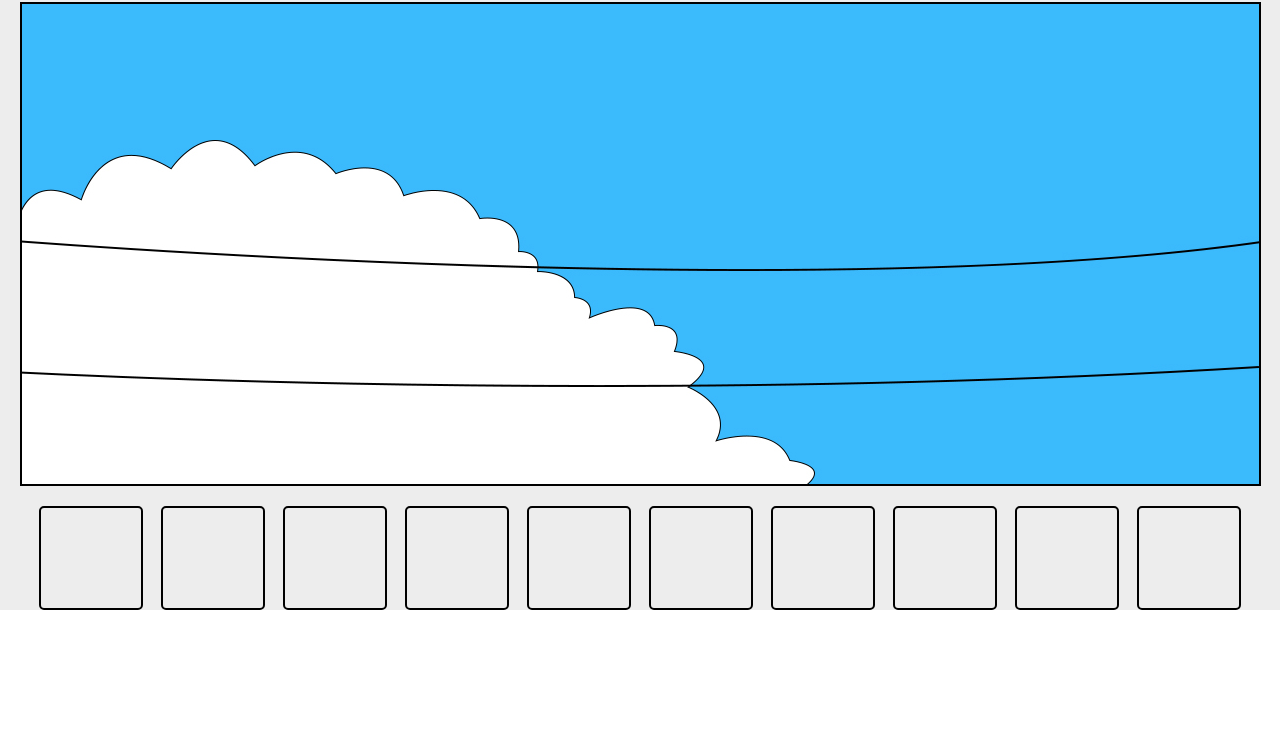
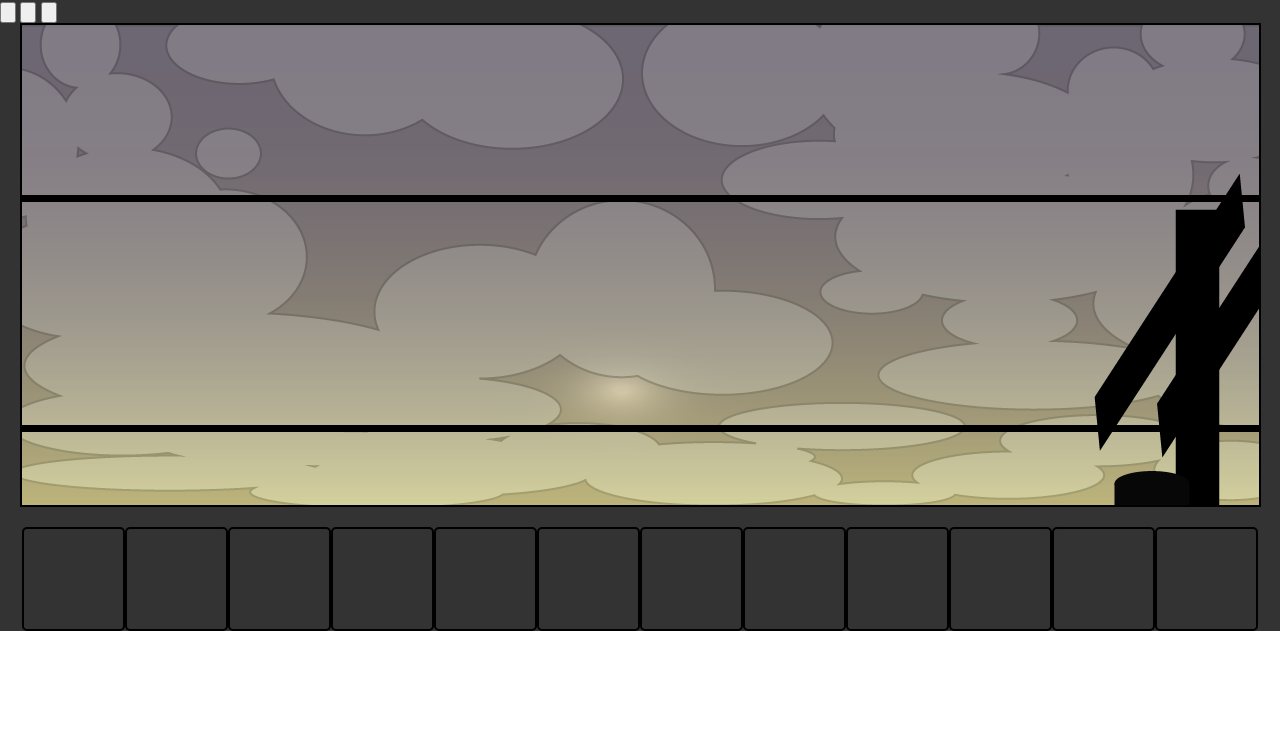
Before and after one commit to j-alexander65807/alexander_j_vialu_j_music_mixer, a plain HTML site: page index.html in a window 1280 px wide. Shown: the part 62-800 px from the top of the page. Drawn offline with Linux system fonts and the light colour scheme.

Commit message:
made bg sprites and 3 buttons to control them

```diff
--- a/css/main.css
+++ b/css/main.css
@@ -10,7 +10,7 @@ body {
 #wrapper {
   max-width: 1600px;
   margin: 0 auto;
-  background-color: #ededed;
+  background-color: #333333;
   height: 100%;
 }
 
@@ -20,12 +20,26 @@ body {
   padding: 20px 0 10px 0;
 }
 
-#dropZone {
-  background-image: url("../images/scene_background.jpg");
+
+
+
+
+
+
+#environment {
+  display:block;
   width: 1237px;
   height: 480px;
   margin: 0 auto;
   border: solid 2px #000;
+	background:transparent url(../images/env_loop2.png) 0 0 no-repeat;
+
+	animation: env_loop .75s steps(6) infinite;
+}
+
+@keyframes env_loop {
+	0%{background-position: 0 0;}
+	100%{background-position: 0 -2880px;}
 }
 
 #birdsContainer {
@@ -39,7 +53,7 @@ body {
   justify-content: space-evenly;
 }
 
-.icons {
+.birdIcon {
   width: 100px;
   height: 100px;
   border: solid 2px #000;
--- a/index.html
+++ b/index.html
@@ -2,28 +2,63 @@
 <html lang="en">
 <head>
 	<meta charset="utf-8">
-	<title>Bird Music Mixer</title>
+	<title>Bird Beats</title>
   <link rel="stylesheet" href="css/reset.css">
 	<link rel="stylesheet" href="css/main.css">
 </head>
 <body>
-  <h1 class="hidden">Music Mixer Wrapper</h1>
   <section id="wrapper">
-    <h2>Bird Music Mixer</h2>
-    <div id="dropZone"><h2 class="hidden">Drop Zone</h2></div>
+    <h1 class="hidden">Bird Beats - Music Mixer</h1>
 
-    <h2 class="hidden">Icon Containers</h2>
+    <header>
+      <h2>Bird Beats</h2>
+
+      <div id="fxWrapper">
+        <h2 class="hidden">FX Buttons</h2>
+
+        <button class="fxButton" name="cloud1">
+          <img src="images/icons/cloudFX1.svg" alt="Cloud Effects 1">
+        </button>
+        <button class="fxButton selected" name="light1">
+          <img src="images/icons/lightFX1.svg" alt="Lighting Effects 1">
+        </button>
+        <button class="fxButton" name="light2">
+          <img src="images/icons/lightFX2.svg" alt="Lighting Effects 2">
+        </button>
+      </div>
+    </header>
+
+
+
+    <div id="environment">
+      <h2 class="hidden">Drop Zone Environment</h2>
+
+      <div id="dropZones">
+        <div class="dropZone" id="drpZn_1"></div>
+        <div class="dropZone" id="drpZn_2"></div>
+        <div class="dropZone" id="drpZn_3"></div>
+        <div class="dropZone" id="drpZn_4"></div>
+        <div class="dropZone" id="drpZn_5"></div>
+        <div class="dropZone" id="drpZn_6"></div>
+      </div>
+    </div>
+
+
     <div id="birdsContainer">
-      <section class="icons"><h2 class="hidden">Bird Icon1</h2></section>
-      <section class="icons"><h2 class="hidden">Bird Icon2</h2></section>
-      <section class="icons"><h2 class="hidden">Bird Icon3</h2></section>
-      <section class="icons"><h2 class="hidden">Bird Icon4</h2></section>
-      <section class="icons"><h2 class="hidden">Bird Icon5</h2></section>
-      <section class="icons"><h2 class="hidden">Bird Icon6</h2></section>
-      <section class="icons"><h2 class="hidden">Bird Icon7</h2></section>
-      <section class="icons"><h2 class="hidden">Bird Icon8</h2></section>
-      <section class="icons"><h2 class="hidden">Bird Icon9</h2></section>
-      <section class="icons"><h2 class="hidden">Bird Icon10</h2></section>
+      <h2 class="hidden">Bird Selection</h2>
+
+      <section class="birdIcon bass"><h2 class="hidden">Bird Icon1</h2></section>
+      <section class="birdIcon bass"><h2 class="hidden">Bird Icon2</h2></section>
+      <section class="birdIcon bass"><h2 class="hidden">Bird Icon3</h2></section>
+      <section class="birdIcon drums"><h2 class="hidden">Bird Icon4</h2></section>
+      <section class="birdIcon drums"><h2 class="hidden">Bird Icon5</h2></section>
+      <section class="birdIcon drums"><h2 class="hidden">Bird Icon6</h2></section>
+      <section class="birdIcon melody"><h2 class="hidden">Bird Icon7</h2></section>
+      <section class="birdIcon melody"><h2 class="hidden">Bird Icon8</h2></section>
+      <section class="birdIcon melody"><h2 class="hidden">Bird Icon9</h2></section>
+      <section class="birdIcon synth"><h2 class="hidden">Bird Icon10</h2></section>
+      <section class="birdIcon synth"><h2 class="hidden">Bird Icon11</h2></section>
+      <section class="birdIcon synth"><h2 class="hidden">Bird Icon12</h2></section>
     </div>
   </section>
 
```
Also changed, not shown: assets/_references/birds/jessica.bmp (renamed from assets/_references/birds/tawnia.bmp), images/env_loop.png (added), images/env_loop2.png (added), images/env_loop3.png (added), images/icons/cloudFX1.svg (added), images/icons/lightFX1.svg (added), images/icons/lightFX2.svg (added), 1 other file.
